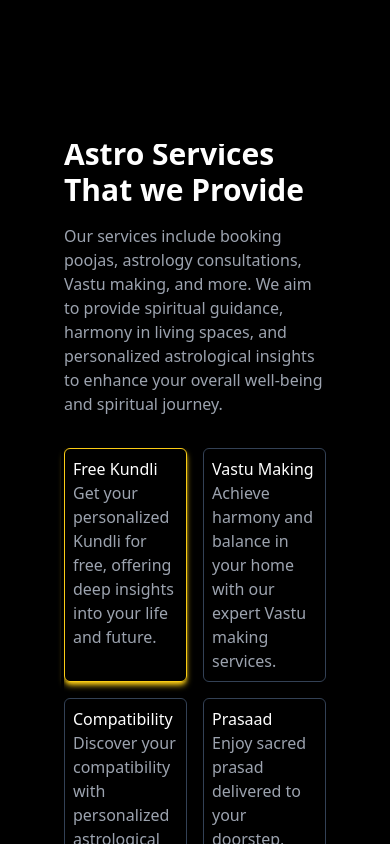
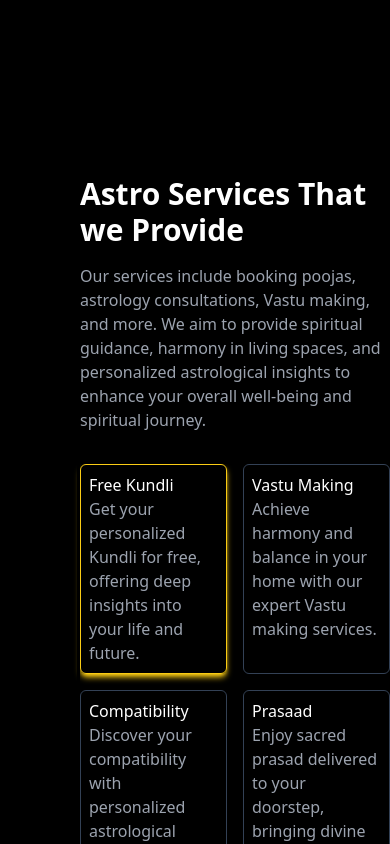
Before and after one commit to harsh-pandey-2004/astrfrontend, a React (Create React App) app: page / in a window 390 px wide. Shown: the part 780-1624 px from the top of the page. Built offline with nearby package versions, Linux system fonts and the light colour scheme.

Commit message:
changes4

```diff
--- a/src/components/HomeComponents/NewServices.js
+++ b/src/components/HomeComponents/NewServices.js
@@ -3,7 +3,7 @@ import React, { useState } from 'react'
 const NewServices = () => {
     const[service,setService]=useState("kundli");
   return (
-    <div className='px-16 pb-12   bg-black NewServices'>
+    <div className='pl-20 pb-12  bg-black NewServices pt-10'>
         <h1 className='text-3xl  font-semibold text-start pb-4 text-white '> Astro Services That we Provide</h1>
         <div className='md:flex xs:flex-col items-center  gap-36  '>
             <div className='md:w-2/5 w-full'>
--- a/src/components/HomeComponents/SliderSection.js
+++ b/src/components/HomeComponents/SliderSection.js
@@ -27,7 +27,7 @@ const Carousel = () => {
 
   return (
     <div
-      className={`w-full h-[100vh] main-Slider relative top-20 lg:top-0 flex flex-col min-h-fit items-center lg:h-[85vh] sm:h-[89vh] xl:h-[80vh]`}
+      className={`w-full h-[100vh] main-Slider relative  overflow-hidden top-20 lg:top-0 flex flex-col min-h-fit items-center lg:h-[85vh] sm:h-[89vh] xl:h-[80vh]`}
     >
       <div className="px-2 w-[90%] h-[50vh] mx-auto py-10 rounded-md lg:w-[90%]">
         <Slider {...settings}>
```
